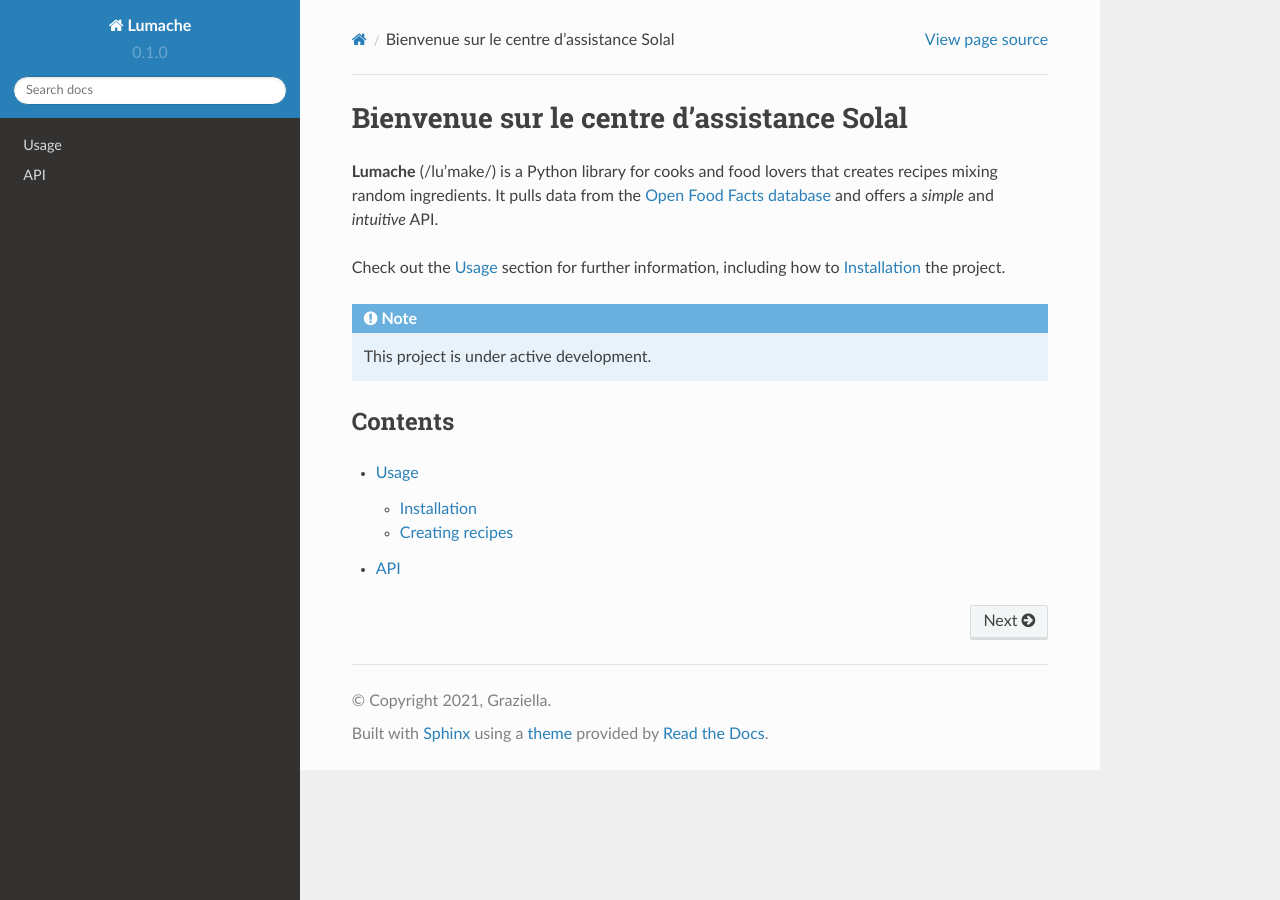
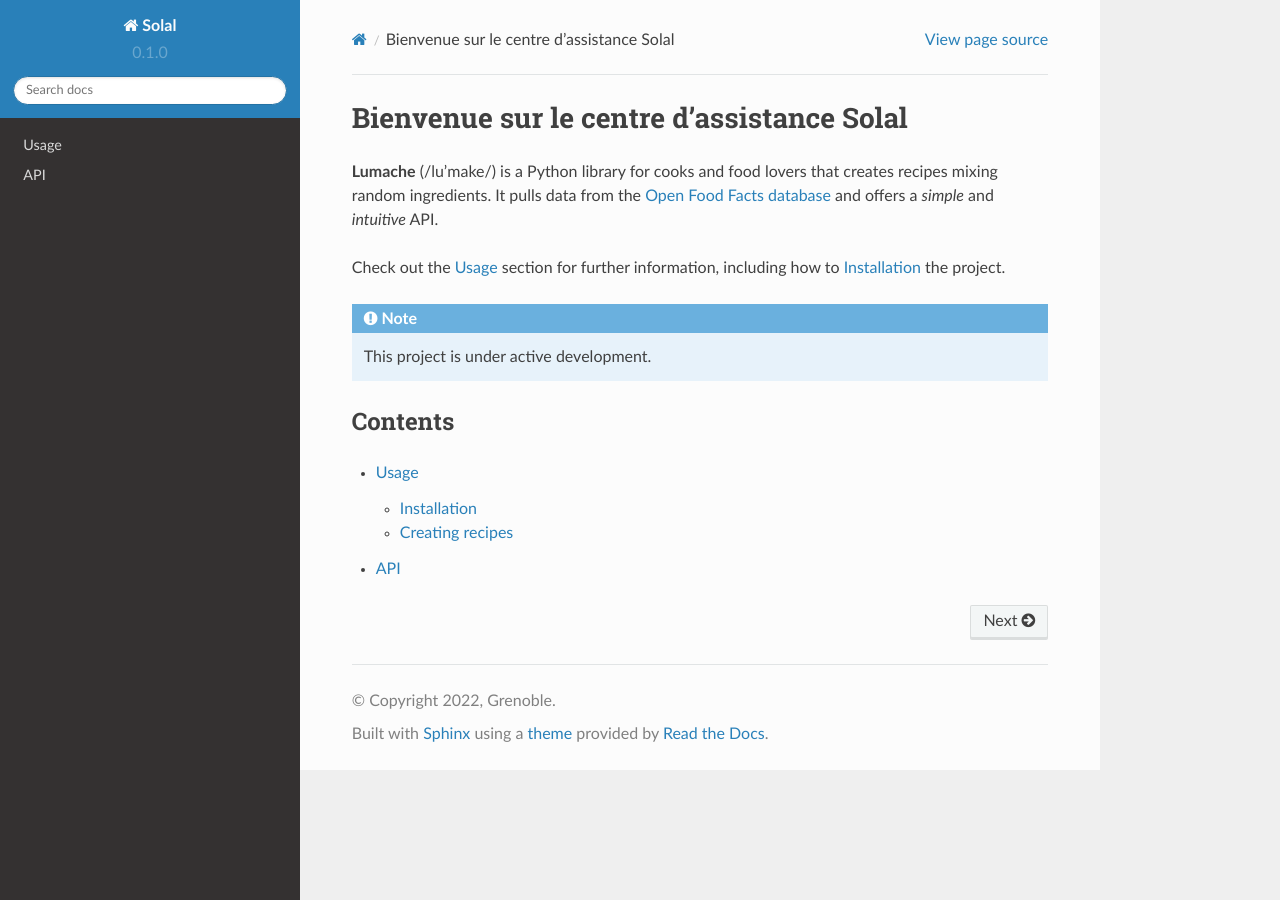
Before and after one commit to usharesoft/solal-documentation, a Sphinx documentation site: the page built from docs/source/index.rst, in a window 1280 px wide. Built offline with Sphinx 7.4.7 and the Read the Docs theme 2.0.0, drawn with Linux system fonts in a browser that asks for light colours.

Commit message:
Update conf.py

```diff
--- a/docs/source/conf.py
+++ b/docs/source/conf.py
@@ -2,9 +2,9 @@
 
 # -- Project information
 
-project = 'Lumache'
-copyright = '2021, Graziella'
-author = 'Graziella'
+project = 'Solal'
+copyright = '2022, Grenoble'
+author = 'Solal Team'
 
 release = '0.1'
 version = '0.1.0'
```
